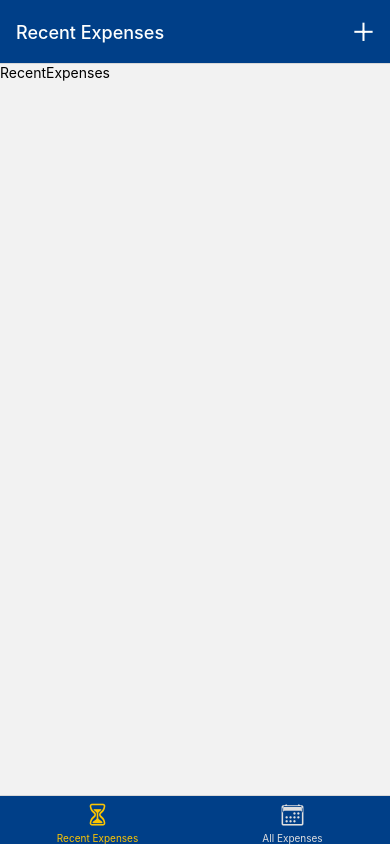
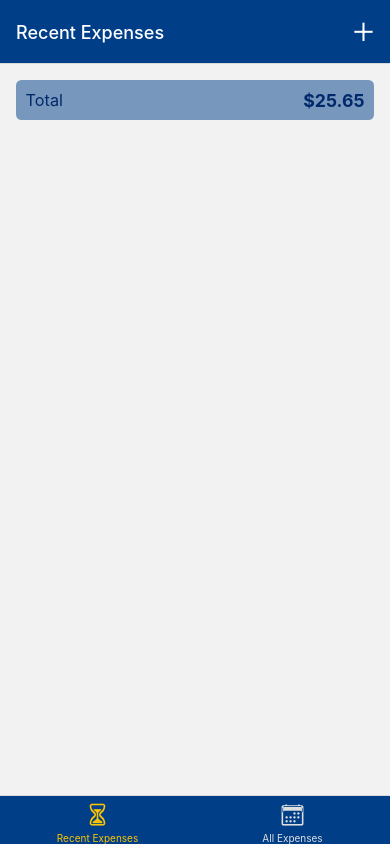
Before and after one commit to washtakzo/expense-tracker-app, a React Native app: screen /RecentExpenses in a window 390 px wide. Built offline with nearby package versions, Linux system fonts and the light colour scheme.

Commit message:
complete implementation

```diff
--- /dev/null
+++ b/components/Total.tsx
@@ -0,0 +1,41 @@
+import { StyleSheet, Text, View, Dimensions } from "react-native";
+import React from "react";
+import { themeColors } from "../utils/colors";
+
+type Props = {
+  title: string;
+  amount: string;
+};
+
+const Total = ({ title, amount }: Props) => {
+  return (
+    <View style={styles.container}>
+      <Text style={styles.title}>{title}</Text>
+      <Text style={styles.amount}>{amount}</Text>
+    </View>
+  );
+};
+
+export default Total;
+
+const deviceWidth = Dimensions.get("window").width;
+
+const styles = StyleSheet.create({
+  container: {
+    flexDirection: "row",
+    justifyContent: "space-between",
+    alignItems: "center",
+    padding: deviceWidth / 42,
+    backgroundColor: themeColors.secondaryLight,
+    borderRadius: deviceWidth / 72,
+  },
+  title: {
+    color: themeColors.primaryDark,
+    fontSize: deviceWidth / 24,
+  },
+  amount: {
+    color: themeColors.primaryDark,
+    fontWeight: "bold",
+    fontSize: deviceWidth / 22,
+  },
+});
--- a/screens/RecentExpenses.tsx
+++ b/screens/RecentExpenses.tsx
@@ -1,14 +1,22 @@
-import { StyleSheet, Text, View } from "react-native";
+import { StyleSheet, Text, View, Dimensions } from "react-native";
 import React from "react";
+import Total from "../components/Total";
 
 const RecentExpenses = () => {
   return (
-    <View>
-      <Text>RecentExpenses</Text>
+    <View style={styles.totalContainer}>
+      <Total title="Total" amount="$25.65" />
     </View>
   );
 };
 
 export default RecentExpenses;
 
-const styles = StyleSheet.create({});
+const deviceWidth = Dimensions.get("window").width;
+
+const styles = StyleSheet.create({
+  totalContainer: {
+    marginTop: deviceWidth / 24,
+    marginHorizontal: deviceWidth / 24,
+  },
+});
--- a/utils/colors.ts
+++ b/utils/colors.ts
@@ -2,7 +2,7 @@ export const themeColors = {
   primaryDark: "#00296B",
   primaryLight: "#00296B",
   secondaryDark: "#003F88",
-  secondaryLight: "#003F88",
+  secondaryLight: "#003f8880",
   thirdDark: "#FDC500",
   thirdLight: "#FDC500",
   textOnPrimary: "#FEFFFE",
```
